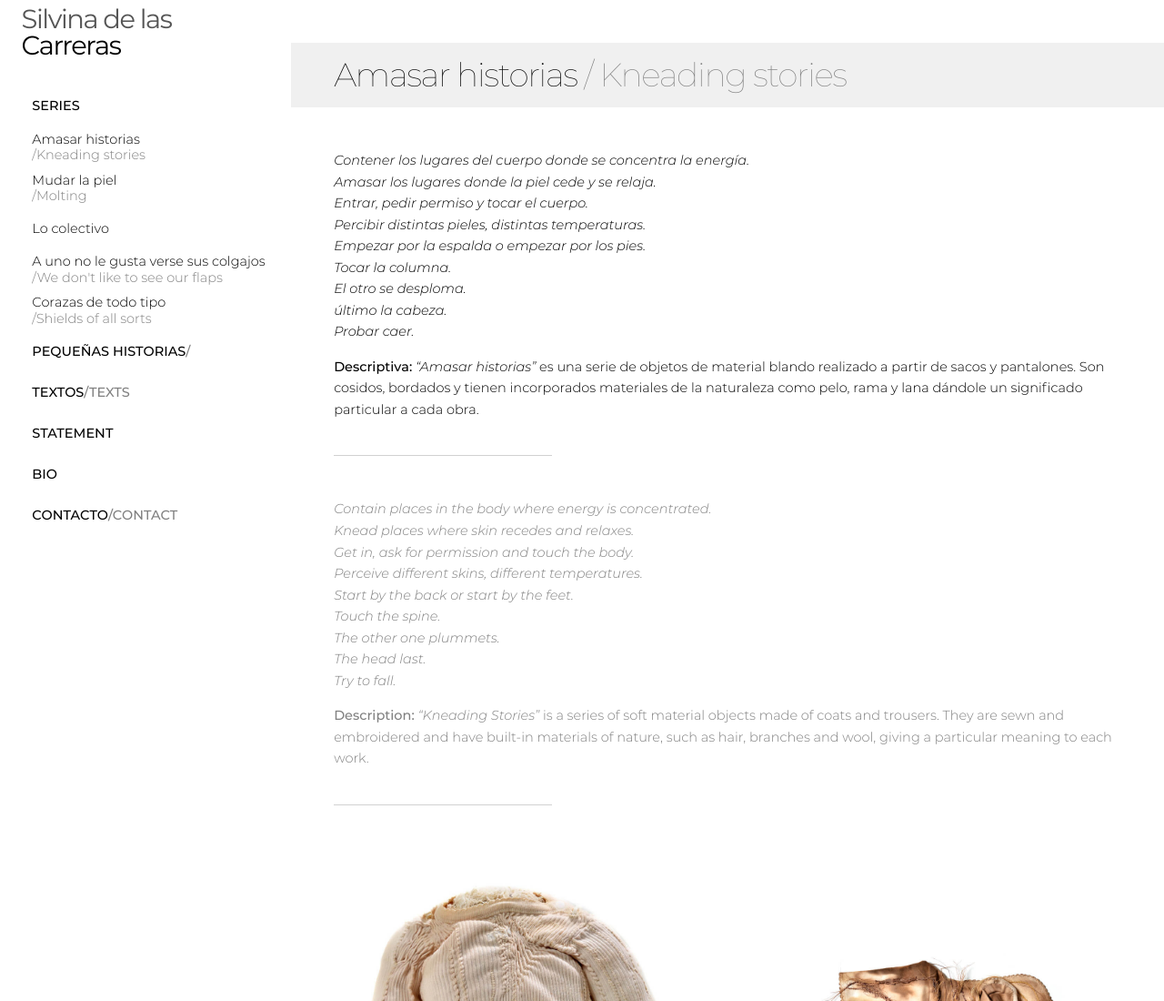
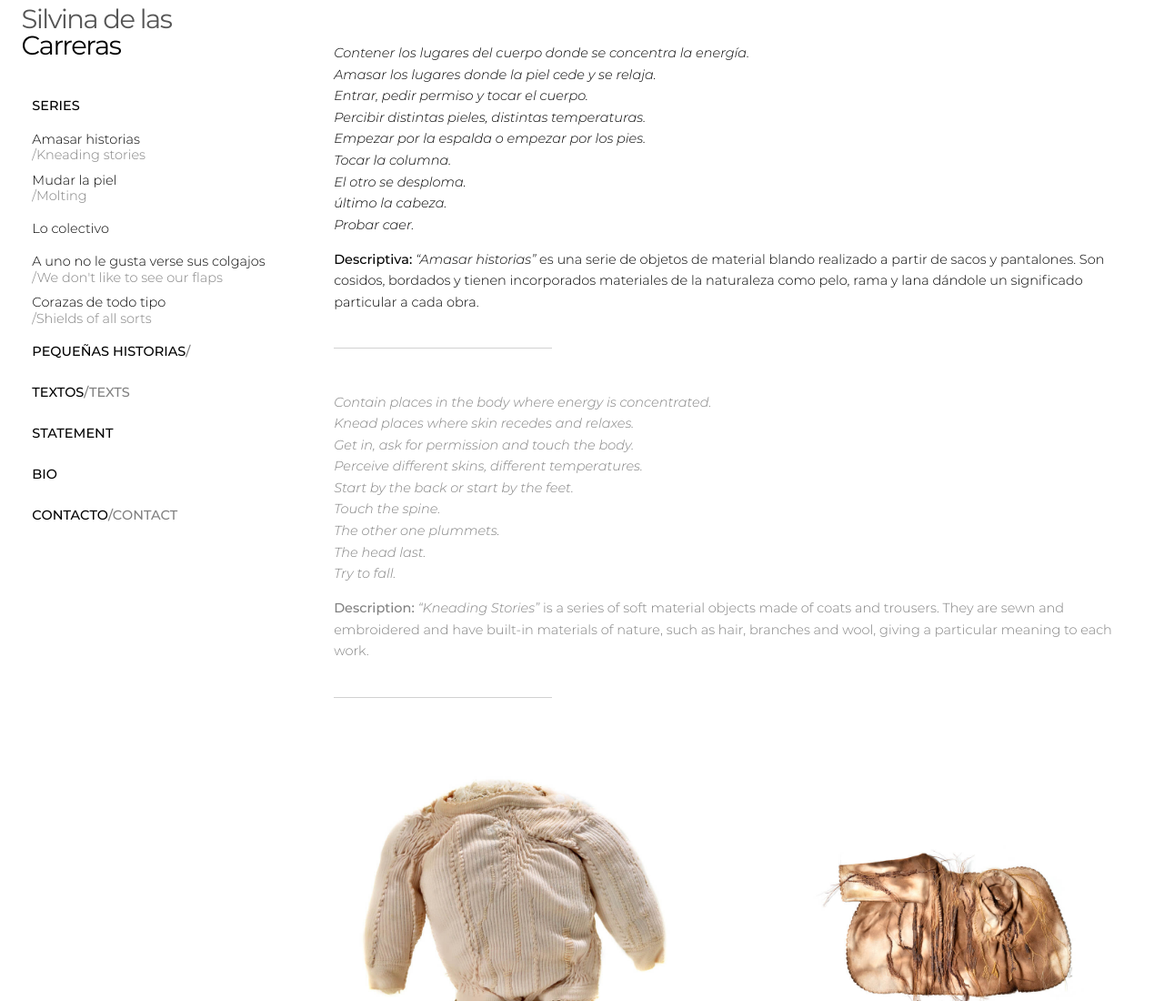
Before and after one commit to rizoma-dg/silvinadelascarreras, a plain HTML site: page amasar-historias.html in a window 1280 px wide. Shown: the top 1100 px of the page at 91% size. Drawn offline with nearby package versions, Linux system fonts and the light colour scheme.

Commit message:
Páginas con texto - Se incorporó margen de header en mobile - Se eliminó el banner de título en desktop

```diff
--- a/amasar-historias.html
+++ b/amasar-historias.html
@@ -44,7 +44,7 @@
         </ul>
       </nav>
     </div>
-    <div class="col col-75 ol-25 m-ol-0 m-col-100">
+    <div class="col col-75 ol-25 m-ol-0 m-col-100 margin-header">
       <div class="banner-titulo mt-2 pl-2">
         <h1> Amasar historias <span class="texto-claro">/ Kneading stories</span></h1>
       </div>
--- a/css/estilos.css
+++ b/css/estilos.css
@@ -397,12 +397,24 @@ li.item-menu.activo{
 
 /* PÁGINAS CON TEXTO */
 
+@media screen and (max-width: 800px){
+	.margin-header {
+	    margin-top: 4.875rem;
+	}
+}
+
 .banner-titulo{
-	display: flex;
-	align-items: center;
-	background-color: var(--marron-claro);
-	box-sizing: border-box;
-	height: 4.875rem;
+	display: none;
+}
+
+@media screen and (max-width: 800px){
+	.banner-titulo{
+		display: flex;
+		align-items: center;
+		background-color: var(--marron-claro);
+		box-sizing: border-box;
+		height: 4.875rem;
+	}
 }
 
 h1{
```
